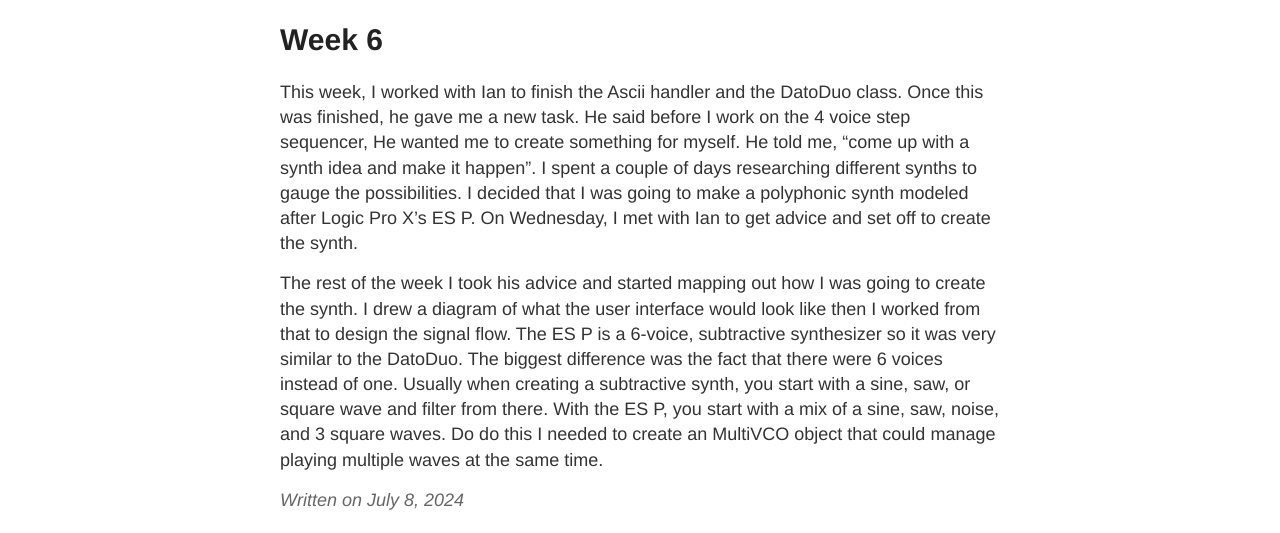
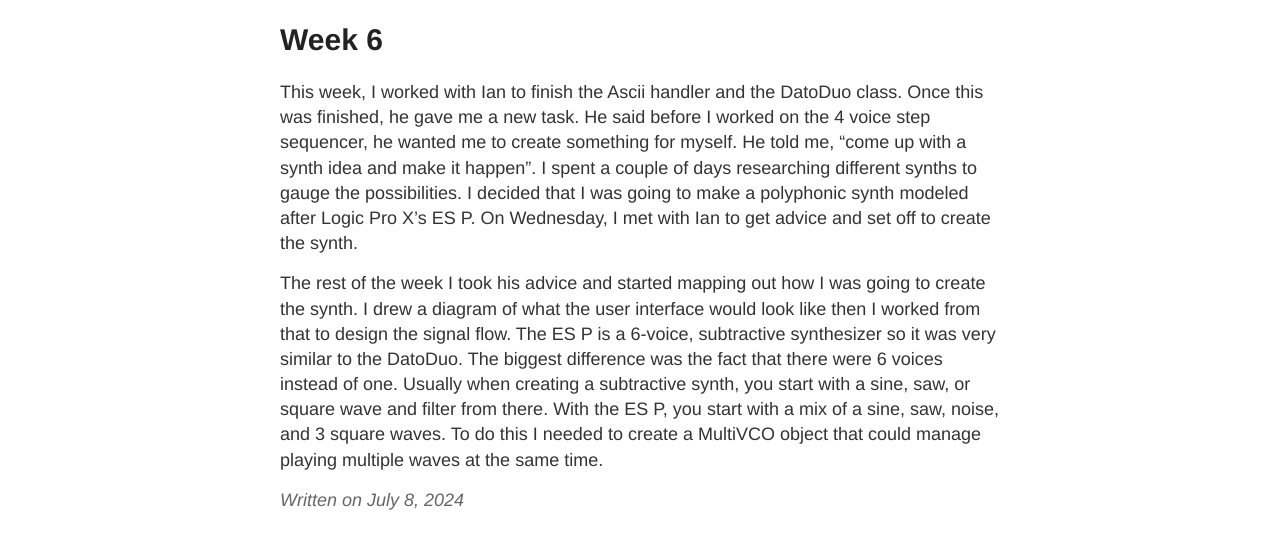
Before and after one commit to tjptak58/DREU-SUMMER-2024, a Jekyll site: the page built from _posts/2024-07-08-week6.md, in a window 1280 px wide. Shown: the part 147-680 px from the top of the page. Built offline with Jekyll 4.4.1, drawn with Linux system fonts in a browser that asks for light colours.

Commit message:
Update 2024-07-08-week6.md

```diff
--- a/_posts/2024-07-08-week6.md
+++ b/_posts/2024-07-08-week6.md
@@ -3,6 +3,6 @@ layout: post
 title: Week 6
 ---
 
-This week, I worked with Ian to finish the Ascii handler and the DatoDuo class. Once this was finished, he gave me a new task. He said before I work on the 4 voice step sequencer, He wanted me to create something for myself. He told me, "come up with a synth idea and make it happen". I spent a couple of days researching different synths to gauge the possibilities. I decided that I was going to make a polyphonic synth modeled after Logic Pro X's ES P. On Wednesday, I met with Ian to get advice and set off to create the synth.
+This week, I worked with Ian to finish the Ascii handler and the DatoDuo class. Once this was finished, he gave me a new task. He said before I worked on the 4 voice step sequencer, he wanted me to create something for myself. He told me, "come up with a synth idea and make it happen". I spent a couple of days researching different synths to gauge the possibilities. I decided that I was going to make a polyphonic synth modeled after Logic Pro X's ES P. On Wednesday, I met with Ian to get advice and set off to create the synth.
 
-The rest of the week I took his advice and started mapping out how I was going to create the synth. I drew a diagram of what the user interface would look like then I worked from that to design the signal flow. The ES P is a 6-voice, subtractive synthesizer so it was very similar to the DatoDuo. The biggest difference was the fact that there were 6 voices instead of one. Usually when creating a subtractive synth, you start with a sine, saw, or square wave and filter from there. With the ES P, you start with a mix of a sine, saw, noise, and 3 square waves. Do do this I needed to create an MultiVCO object that could manage playing multiple waves at the same time.
+The rest of the week I took his advice and started mapping out how I was going to create the synth. I drew a diagram of what the user interface would look like then I worked from that to design the signal flow. The ES P is a 6-voice, subtractive synthesizer so it was very similar to the DatoDuo. The biggest difference was the fact that there were 6 voices instead of one. Usually when creating a subtractive synth, you start with a sine, saw, or square wave and filter from there. With the ES P, you start with a mix of a sine, saw, noise, and 3 square waves. To do this I needed to create a MultiVCO object that could manage playing multiple waves at the same time.
```
